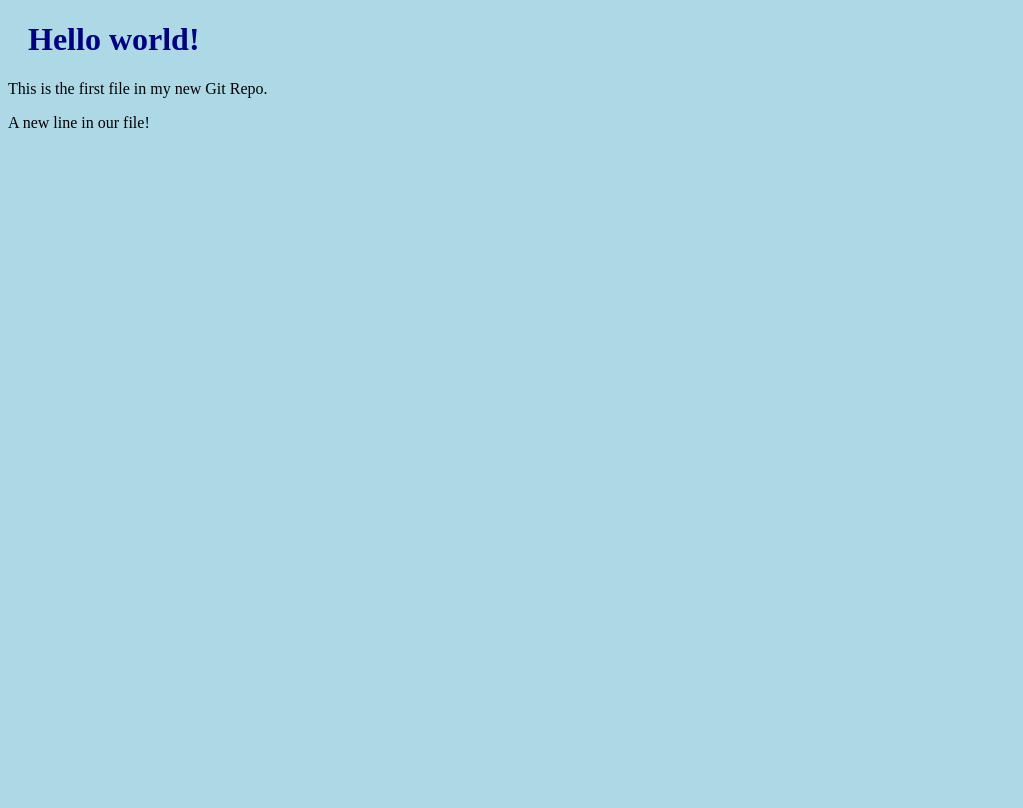
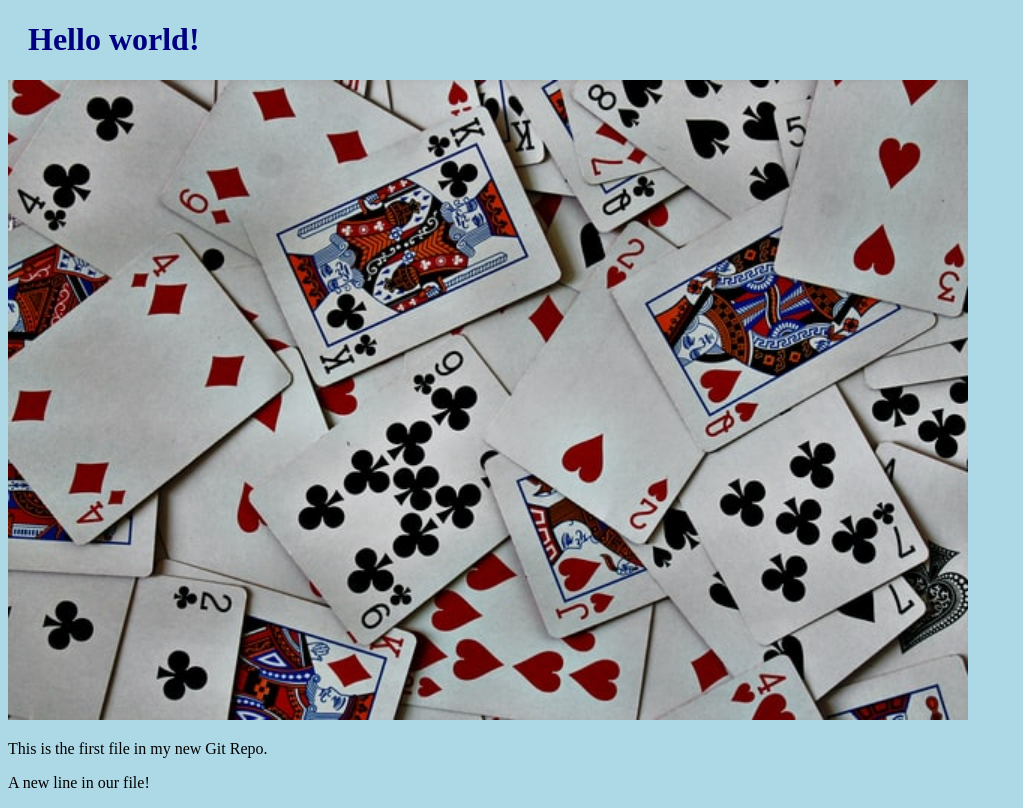
Before and after one commit to oskartrybus/hello-world, a plain HTML site: page index.html in a window 1280 px wide. Shown: the whole page, without its empty margins (0-1023 px from the left). Drawn offline with Linux system fonts and the light colour scheme.

Commit message:
Added image to Hello World

```diff
--- a/index.html
+++ b/index.html
@@ -7,6 +7,8 @@
 <body>
 
 <h1>Hello world!</h1>
+<div><img src="cards.jpg" alt="Hello World from Space"
+style="width:100%;max-width:960px"></div>
 <p>This is the first file in my new Git Repo.</p>
 <p>A new line in our file!</p>
 
```
Also changed, not shown: cards.jpg (added).
